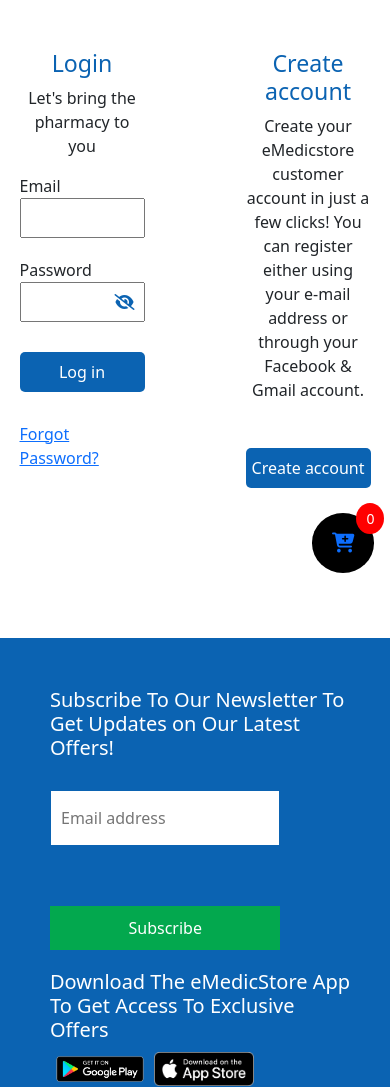
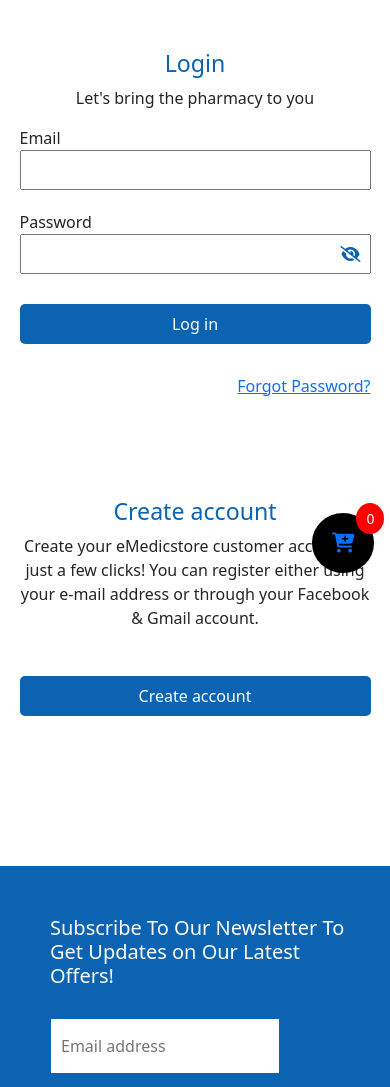
Before and after one commit to Dipec001/onlinestore, a Django app: page /login/ in a window 390 px wide. Shown: the part 220-1307 px from the top of the page. Run offline with Django 4.2, Linux system fonts and the light colour scheme; data comes from the database, SQL or seed files in the repository; data that the repository does not hold is empty; some libraries are stand-ins or nearby versions; some web fonts are replaced.

Commit message:
"Updated styles.css and login.html: changed login container layout, removed login-block and register-block classes, and renamed vertical-line to vertical-lines"

```diff
--- a/static/styles.css
+++ b/static/styles.css
@@ -281,22 +281,16 @@ header{
 
 /* Styling the login page */
 .login-container {
-    display: flex;
-    justify-content: space-around;
+    display: grid;
     max-width: 90%;
     margin: 50px auto;
-
+    grid-template-columns: 43% auto 43%;
 }
 
-.login-block,
-.register-block {
-    flex: 1;
-
-}
-
-.vertical-line {
-    width: 0.05em;
-    margin: 0 50px;
+.vertical-lines {
+    height: auto;
+    width: 1px;
+    margin: 0 15px;
     background-color: #0B63B2;
 }
 .login{
@@ -1261,6 +1255,9 @@ header{
     .products-container{
         grid-template-columns: repeat(2, 1fr); /* Fixed number of columns to 2 */
     }
+    .register-container form{
+        grid-template-columns: auto;
+    }
 }
 
 @media screen  and (max-width: 660px){
@@ -1294,6 +1291,10 @@ header{
         grid-template-columns: 100%;
         row-gap: 50px;
     }
+    .login-container{
+        grid-template-columns: auto;
+        row-gap: 50px;
+    }
 }
 
 @media screen  and (max-width: 520px){
--- a/templates/login.html
+++ b/templates/login.html
@@ -48,7 +48,7 @@
             <a class="forgot-password" href="{% url 'forgot-password' %}">Forgot Password?</a>
         </div>
     </div>
-    <div class="vertical-line"></div>
+    <div class="vertical-lines"></div>
     <div class="register-block">
         <div class="register-content">
             <div class="login">
```
